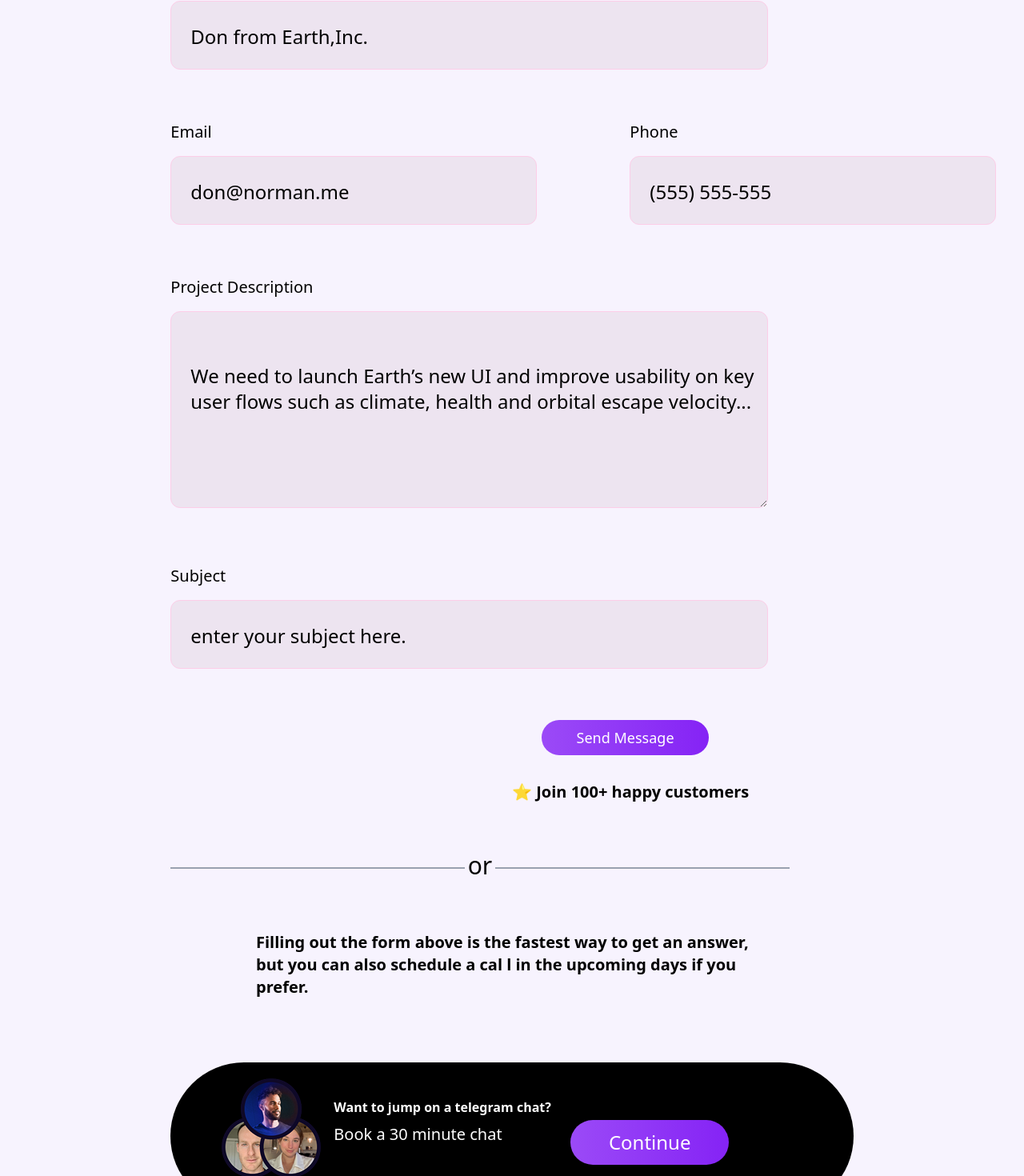
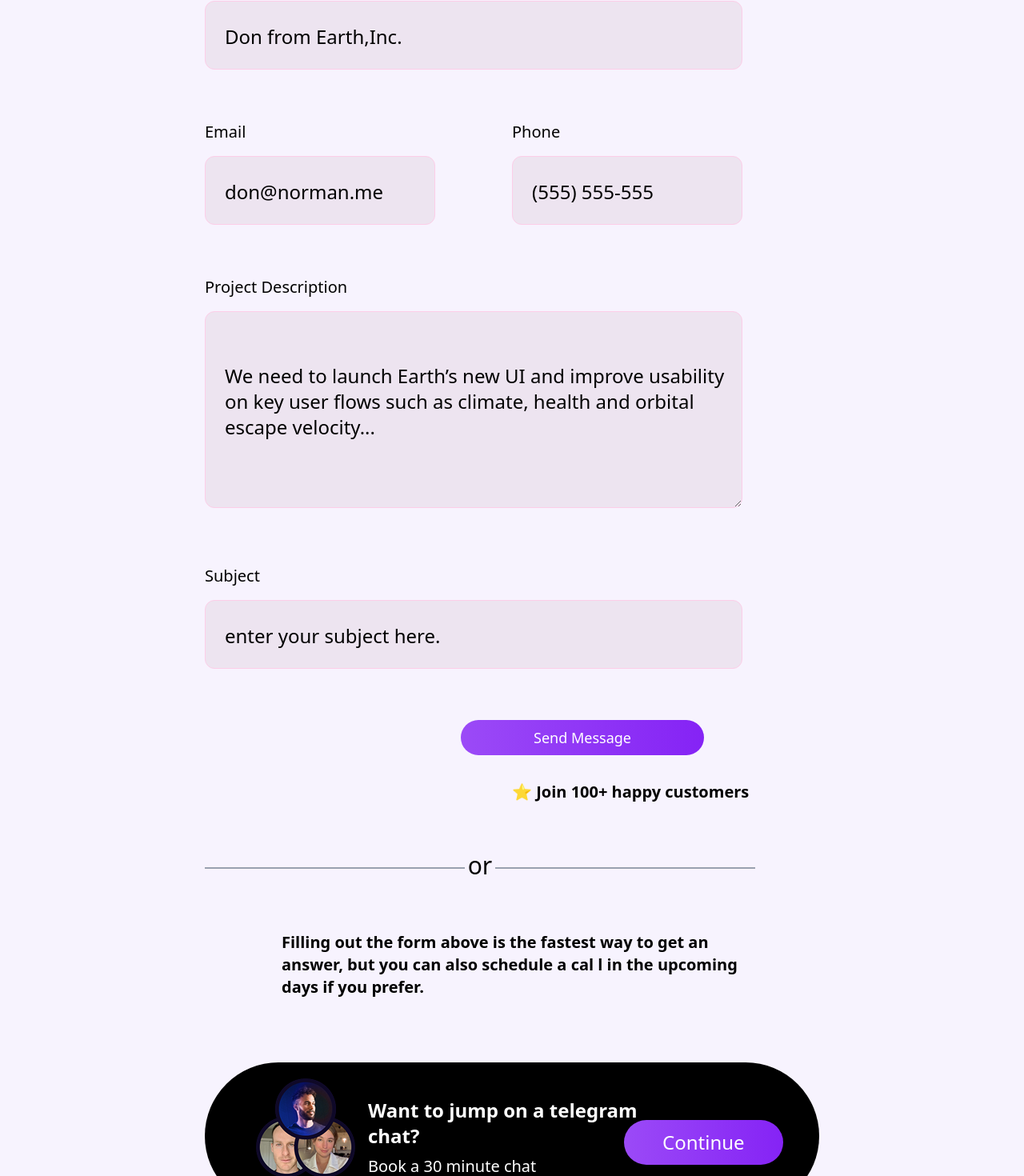
Before and after one commit to Heryakos-Technology/heryakos-static-page, a Vue app: page /contact in a window 1280 px wide. Shown: the part 656-2126 px from the top of the page at 80% size. Built offline with nearby package versions, Linux system fonts and the light colour scheme.

Commit message:
adjextiong size

```diff
--- a/src/views/ContactUs.vue
+++ b/src/views/ContactUs.vue
@@ -1,5 +1,5 @@
 <template>
-    <div class="mb-20 lg:w-2/3 lg:mx-auto  md:w-4/5 md:mx-auto">
+    <div class="mb-20 lg:w-3/5 lg:mx-auto  md:w-4/5 md:mx-auto">
 
         <div class="mt-20 md:">
           <img src="/threeProples.png" alt="" class="max-w-full max-h-full mx-auto lg:w-96">
@@ -22,21 +22,21 @@ info@orizon.com we will follow up
                 </div>
             </div>
             <div class="hidden lg:block mt-16">
-                <div class="flex w-full">
-                    <div class="mr-5">
+                <div class="flex">
+                    <div class="w-3/4">
                         <div class="">
                     <p class="text-2xl lg:text-xl">Email</p>
                 </div>
-                <div class="mt-4 mr-2">
-                    <input type="text" placeholder="don@norman.me" class="input border focus:outline-none  border-pink-200 py-6 pl-6 rounded-xl placeholder:text-black placeholder:text-2xl ">
+                <div class="mt-4 ">
+                    <input type="text" placeholder="don@norman.me" class="input border focus:outline-none   border-pink-200 py-6 pl-6 rounded-xl placeholder:text-black placeholder:text-2xl w-3/4">
                 </div>
                     </div>
-                    <div class="ml-22">
+                    <div class="w-3/4">
                         <div class="">
                     <p class="text-2xl lg:text-xl">Phone</p>
                 </div>
                 <div class="mt-4 ">
-                    <input type="text" placeholder="(555) 555-555" class="input border focus:outline-none border-pink-200 py-6 pl-6 rounded-xl placeholder:text-black placeholder:text-2xl">
+                    <input type="text" placeholder="(555) 555-555" class="input border focus:outline-none border-pink-200 py-6 pl-6 rounded-xl placeholder:text-black placeholder:text-2xl w-3/4">
                 </div>
                     </div>
 
@@ -78,8 +78,8 @@ info@orizon.com we will follow up
                     <input type="text" placeholder="enter your subject here." class="input border w-13/14 border-pink-200 py-6 pl-6 rounded-xl focus:outline-none placeholder:text-black placeholder:text-2xl lg:w-7/8">
                 </div>
             </div>
-            <div class="mt-16 ml-40 lg:ml-156 justify-end" >
-                <button class="button text-white py-2 px-5 w-10/11 -ml-3    rounded-lg text-2xl lg:rounded-3xl lg:text-lg lg:px-8 lg:-ml-40">Send Message</button>
+            <div class="mt-16 ml-40  justify-end" >
+                <button class="button text-white py-2 px-5 w-10/11 -ml-3   rounded-lg text-2xl lg:rounded-3xl lg:text-lg lg:px-8 lg:ml-40 lg:w-1/2">Send Message</button>
 
             </div>
             <div class="text-xl   font-semibold  mt-8 lg:mx-auto">
@@ -137,14 +137,14 @@ prefer.</p>
 </div>
 <div>
     <div class="pt-4 ml-4 lg:mt-2">
-                    <h1 class="font-semibold">Want to jump on  a <br class="lg:hidden">
+                    <h1 class="font-semibold lg:text-2xl lg:w-90">Want to jump on  a <br class="lg:hidden">
                         telegram chat?</h1>
-                    <p class="mt-2 text-xl font-light">Book a 30 minute
+                    <p class="mt-2 text-xl font-light ">Book a 30 minute
                       <br class="lg:hidden">  chat</p>
                 </div>
 </div>
 <div class="ml-36 mt-5">
-                <button class="button text-white py-3 px-12 rounded-full mt-8 -ml-30 text-2xl">Continue</button>
+                <button class="button text-white py-3 px-12 rounded-full mt-8 -ml-46 text-2xl">Continue</button>
             </div>
 </div>
         </div>
@@ -160,7 +160,7 @@ prefer.</p>
                         <p class="text-sm text-gray-500  font-semibold lg:text-lg">+251916897173</p>
                     </div>
                 </div>
-                <div class="flex cardDiv w-3/4 pl-3 pr-3 rounded-lg py-4 ml-3 lg:w-4/5 lg:h-48 lg:mr-5 lg:pl-10 lg:pt-6">
+                <div class="flex cardDiv w-3/4 pl-3 pr-3 rounded-lg py-4 ml-3 lg:w-3/4 lg:h-48 lg:mr-5 lg:pl-10 lg:pt-6">
                     <div class="mr-2">
                         <i class="fa-solid fa-location-dot text-black text-2xl lg:text-4xl"></i>
                     </div>
@@ -173,7 +173,7 @@ flowerAddid Ababa</p>
                     </div>
                 </div>
             </div>
-            <div class="flex cardDiv w-1/2 pl-3 pr-2  rounded-lg pt-3 pb-7 ml-1 shadow-md mt-10 lg:h-48 lg:w-107 lg:pr-1 lg:pl-10 lg:pt-6">
+            <div class="flex cardDiv w-1/2 pl-3 pr-2  rounded-lg pt-3 pb-7 ml-1 shadow-md mt-10 lg:h-48  lg:pr-1 lg:pl-10  lg:pt-6 lg:w-98">
                 <div class="mr-2">
                     <i class="fa-solid fa-phone text-black text-2xl lg:text-4xl mt-2"></i>
                 </div>
@@ -184,7 +184,6 @@ flowerAddid Ababa</p>
                 </div>
             </div>
         </div>
-
     </div>
 </template>
 
```
